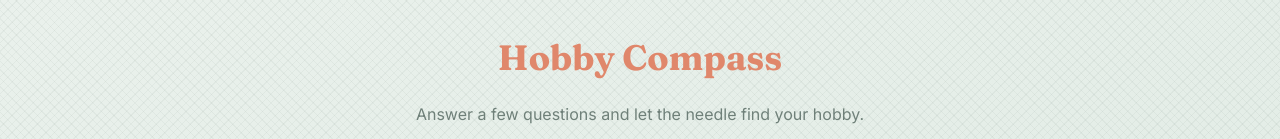
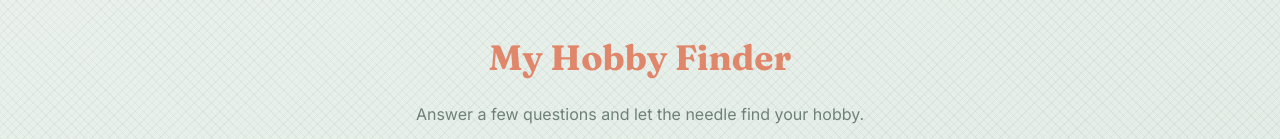
Before and after one commit to hads123go/myhobbyfinder, a plain HTML site: page index.html in a window 1280 px wide. Shown: the top 139 px of the page. Drawn offline with Linux system fonts and the light colour scheme.

Commit message:
feat(brand): rename site to "My Hobby Finder"
update the page title, heading, and README; drop the stale
"once Pages is enabled" note now that the site is live

```diff
--- a/index.html
+++ b/index.html
@@ -3,7 +3,7 @@
 <head>
 <meta charset="UTF-8">
 <meta name="viewport" content="width=device-width, initial-scale=1.0">
-<title>Hobby Compass</title>
+<title>My Hobby Finder</title>
 
 <!-- Two Google Fonts: Fraunces for headings (a little vintage, compass-like),
      Inter for body text (clean and easy to read). -->
@@ -448,7 +448,7 @@
 <div class="page">
 
   <header>
-    <h1>Hobby Compass</h1>
+    <h1>My Hobby Finder</h1>
     <p>Answer a few questions and let the needle find your hobby.</p>
     <!-- Theme buttons are injected here by JavaScript (renderThemeSwitcher). -->
     <div id="theme-switcher" class="theme-switcher" role="group" aria-label="Color theme"></div>
```
Also changed, not shown: 1 other file.
